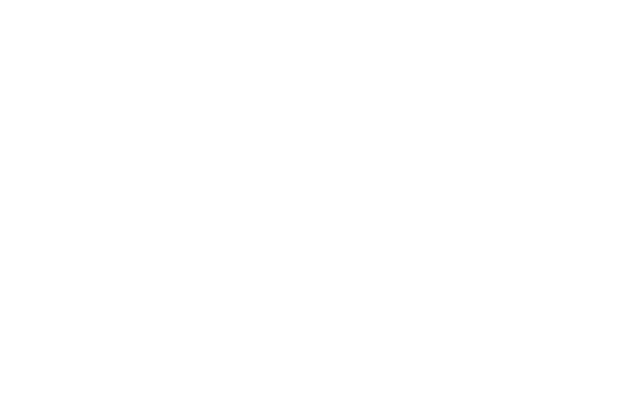
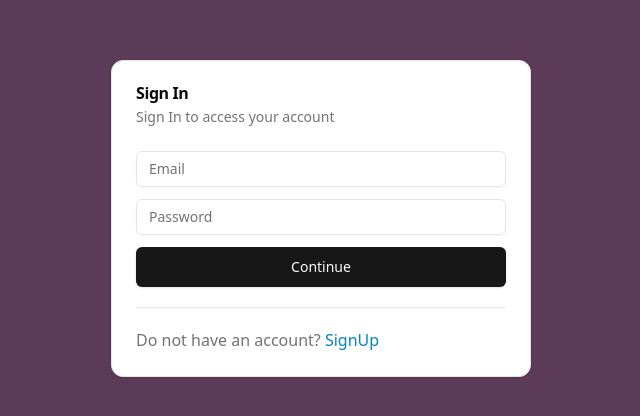
Before and after one commit to KamandlaSaiKiran/Message-Slack-Frontend, a React (Vite) app: page /auth/signin in a window 1280 px wide. Before the commit this address had no page. Shown: the part 182-598 px from the top of the page, without its empty margins (319-959 px from the left). Built offline with nearby package versions, Linux system fonts and the light colour scheme.

Commit message:
Added signin card

```diff
--- a/src/App.jsx
+++ b/src/App.jsx
@@ -1,9 +1,12 @@
 import { Route, Routes } from "react-router-dom"
 import {Auth} from '@/pages/Auth/Auth'
+import { SignupCard } from "./components/organisms/Auth/SignupCard"
+import { SigninCard } from "./components/organisms/Auth/SigninCard"
 function App() {
   return (
   <Routes>
-    <Route path="/auth" element={<Auth/>}></Route>
+    <Route path="/auth/signup" element={<Auth><SignupCard/></Auth>}></Route>
+    <Route path="/auth/signin" element={<Auth><SigninCard/></Auth>}></Route>
   </Routes>
   )
 }
--- /dev/null
+++ b/src/components/organisms/Auth/SigninCard.jsx
@@ -0,0 +1,62 @@
+import { Button } from "@/components/ui/button"
+import { Card, CardContent, CardDescription, CardHeader, CardTitle } from "@/components/ui/card"
+import { Input } from "@/components/ui/input"
+import { Separator } from "@/components/ui/separator"
+import { useState } from "react"
+import { useNavigate } from "react-router-dom"
+
+export const SigninCard=()=>{
+    const navigate=useNavigate();
+    const [signinForm,setSigninForm]=useState({
+        email:'',
+        password:''
+    })
+    return(
+        <Card>
+            <CardHeader>
+                <CardTitle>
+                        Sign In
+                </CardTitle>
+                <CardDescription>
+                        Sign In to access your account
+                </CardDescription>
+            </CardHeader>
+            <CardContent>
+                <form className="space-y-3">
+                 <Input
+                    disabled={false}
+                    placeholder="Email"
+                    required
+                    type="email"
+                    value={signinForm.email}
+                    onChange={(e)=>setSigninForm({...signinForm,email:e.target.value})}
+                 />
+                  <Input
+                    disabled={false}
+                    placeholder="Password"
+                    required
+                    type="password"
+                    value={signinForm.password}
+                    onChange={(e)=>setSigninForm({...signinForm,password:e.target.value})}
+                 />
+                 <Button className="w-full"
+                 disabled={false}
+                 size="lg"
+                 type="submit">
+                        Continue
+                 </Button>
+                </form>
+                <Separator className='my-5'/>
+                <p
+                className="text-s text-muted-foreground mt-4">
+                    Do not have an account? {' '}
+                <span
+                className="text-sky-600 hover:underline cursor-pointer"
+                onClick={()=>navigate('/auth/signup')}>
+                        SignUp
+                </span>
+                </p>
+            </CardContent>
+        </Card>
+    )
+}
--- a/src/components/organisms/Auth/SignupCard.jsx
+++ b/src/components/organisms/Auth/SignupCard.jsx
@@ -3,13 +3,15 @@
 import { Input } from "@/components/ui/input"
 import { Button } from "@/components/ui/button"
 import { Separator } from "@/components/ui/separator"
+import { useNavigate } from "react-router-dom"
 export const SignupCard=()=>{
+    const navigate=useNavigate();
     const [signupForm,setSignupForm]=useState({
         email: '',
         password:'',
         confirmPassword:'',
         username:''
-    })
+    });
     return(
         <Card className='w-full h-full'>
             <CardHeader>
@@ -29,7 +31,8 @@
                 <Input
                 placeholder="Password"
                 required
-                onChange={(e)=>setSignupForm({...signupForm,password:e.target.value})}
+                onChange={(e)=>
+                setSignupForm({...signupForm,password:e.target.value})}
                 value={signupForm.password}
                 type="password"
                 disabled={false}
@@ -46,7 +49,7 @@
                 placeholder="Your Username"
                 required
                 onChange={(e)=>setSignupForm({...signupForm,username:e.target.value})}
-                value={signupForm.email}
+                value={signupForm.username}
                 type="text"
                 disabled={false}
                 />
@@ -68,7 +71,9 @@
                 className="text-s text-muted-foreground mt-4"
                 >
                     Already have an account ? {' '}
-                    <span className="text-sky-500 hover:underline cursor-pointer">
+                    <span
+                     className="text-sky-500 hover:underline cursor-pointer"
+                     onClick={()=>navigate('/auth/signin')}>
                         Sign In
                     </span>
                 </p>
--- a/src/pages/Auth/Auth.jsx
+++ b/src/pages/Auth/Auth.jsx
@@ -1,13 +1,14 @@
 import { SignupCard } from "@/components/organisms/Auth/SignupCard"
+import { Children } from "react"
 
-export const Auth = ()=>{
+export const Auth = ({children})=>{
     return(
         <div
         className="h-[100vh] flex items-center justify-center bg-slack"
         >
           <div
           className="md:h-auto md:w-[420px]">
-          <SignupCard/>
+           {children}
           </div>
 
         </div>
```
